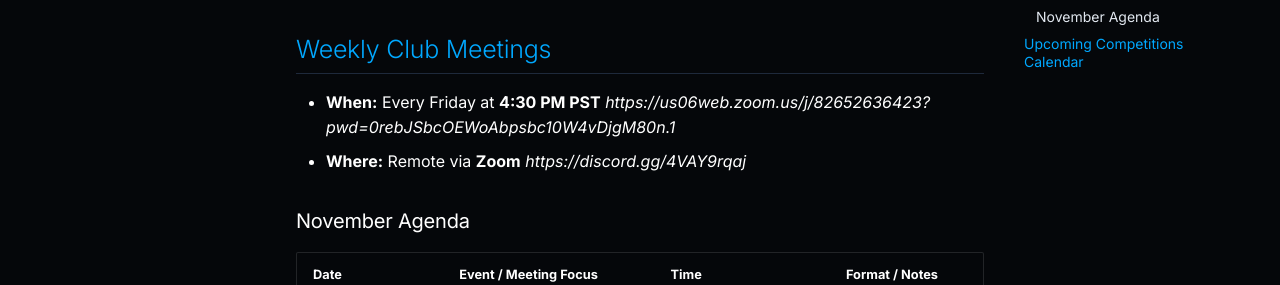
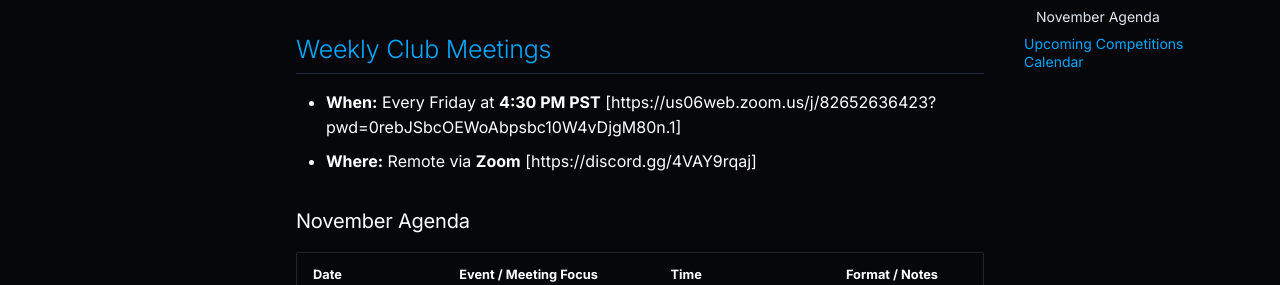
Before and after one commit to CRC-CyberHawks/crc.cyberhawks, an MkDocs documentation site: the page built from docs/schedule.md, in a window 1280 px wide and 999 px high. Shown: the part 198-483 px from the top of the window. Built offline with MkDocs 1.6.1 and Material for MkDocs 9.7.7, drawn with Linux system fonts in a browser that asks for light colours.

Commit message:
Update links in weekly club meetings section

```diff
--- a/docs/schedule.md
+++ b/docs/schedule.md
@@ -1,8 +1,8 @@
 # Monthly Agenda & Competition Calendar
 
 ## Weekly Club Meetings
-* **When:** Every Friday at **4:30 PM PST** *https://us06web.zoom.us/j/82652636423?pwd=0rebJSbcOEWoAbpsbc10W4vDjgM80n.1*
-* **Where:** Remote via **Zoom** *https://discord.gg/4VAY9rqaj*
+* **When:** Every Friday at **4:30 PM PST** [https://us06web.zoom.us/j/82652636423?pwd=0rebJSbcOEWoAbpsbc10W4vDjgM80n.1]
+* **Where:** Remote via **Zoom** [https://discord.gg/4VAY9rqaj]
 
 ### November Agenda
 
```
